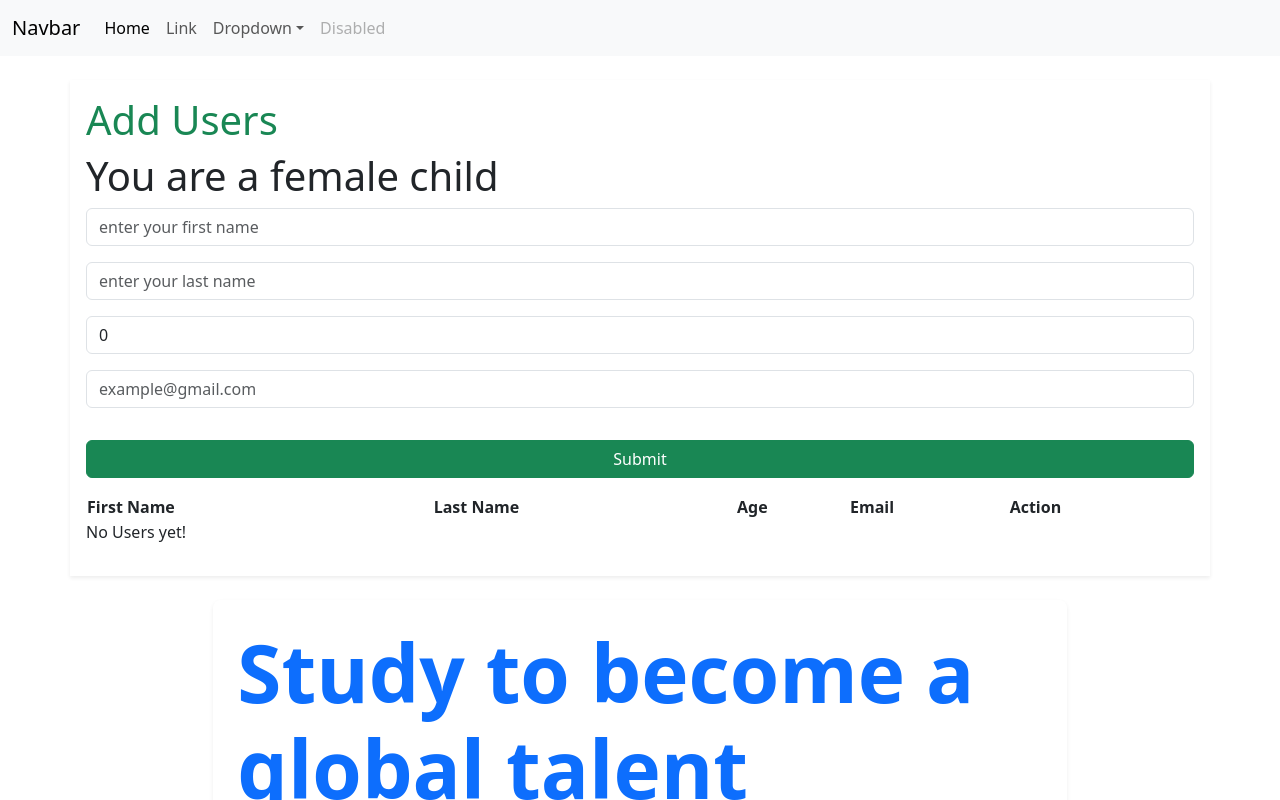
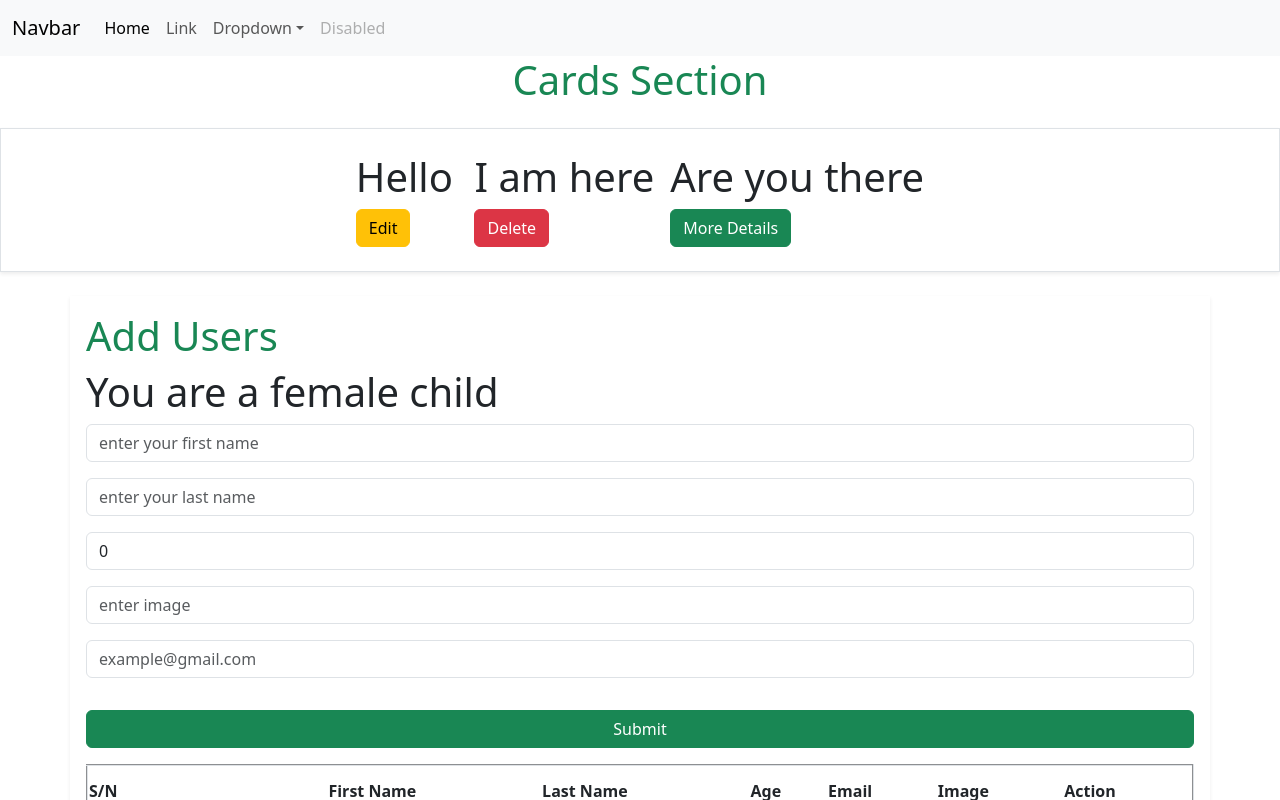
Before and after one commit to petertechy/jan_cohort_react, a React (Vite) app: page / in a window 1280 px wide. Shown: the top 800 px of the page. Built offline with nearby package versions, Linux system fonts and the light colour scheme.

Commit message:
props in react

```diff
--- a/src/App.jsx
+++ b/src/App.jsx
@@ -4,6 +4,8 @@ import Banner from "./components/Banner"
 import Footer from "./components/Footer"
 import Navbar from "./components/Navbar"
 import ProductPage from "./components/ProductPage"
+import ButtonComponent from "./components/ButtonComponent"
+import CardsComponent from "./components/CardsComponent"
 
 function nameOfFuction(){
   console.log("Hello Everybody")
@@ -40,9 +42,22 @@ const functionName = () => {
   //   // myAge += 1
   // }
 
+
+
   return (
     <>
+
     <Navbar/>
+    <CardsComponent title="Cards Section" style="text-center text-success"/>
+
+
+
+
+
+
+
+
+
     <ProductPage/>
     <Banner/>
 
--- /dev/null
+++ b/src/components/ButtonComponent.jsx
@@ -0,0 +1,17 @@
+import React from 'react'
+import Navbar from './Navbar'
+
+const ButtonComponent = ({title, color, test}) => {
+  // console.log(props.title)
+  //react fragment
+  //destruction
+  return (
+    <>
+    <button onClick={test} className={color}>{title}</button>
+
+    </>
+
+  )
+}
+
+export default ButtonComponent
--- /dev/null
+++ b/src/components/CardsComponent.jsx
@@ -0,0 +1,35 @@
+import React from 'react'
+import ButtonComponent from './ButtonComponent'
+
+const CardsComponent = (props) => {
+    const triggerAction = () =>{
+        alert("Working")
+      }
+  return (
+
+    <>
+    <h1 className={props.style}>{props.title}</h1>
+    <div className='d-flex border justify-content-center shadow-sm my-4 p-4 gap-3'>
+
+    <div>
+        <h1>Hello</h1>
+<ButtonComponent title="Edit" color= "btn btn-warning me-5" test= {triggerAction}/>
+
+    </div>
+
+    <div>
+    <h1>I am here</h1>
+    <ButtonComponent title="Delete" color="btn btn-danger me-5" test={triggerAction}/>
+    </div>
+
+<div>
+    <h1>Are you there</h1>
+
+    <ButtonComponent title="More Details" color="btn btn-success"/>
+</div>
+    </div>
+    </>
+  )
+}
+
+export default CardsComponent
--- a/src/components/ProductPage.jsx
+++ b/src/components/ProductPage.jsx
@@ -5,6 +5,7 @@ const ProductPage = () => {
   const [lastName, setlastName] = useState("");
   const [age, setage] = useState(0);
   const [email, setemail] = useState("");
+  const [imageProduct, setimageProduct] = useState("");
   const [allUsers, setallUsers] = useState([]);
   const [editUsers, seteditUser] = useState(null)
 
@@ -14,7 +15,7 @@ const ProductPage = () => {
   // }
 
   const handleSubmit = () => {
-    let newUser = { firstName, lastName, age, email };
+    let newUser = { firstName, lastName, age, email, imageProduct };
 
     if(editUsers !== null){
       let updatedUser = [...allUsers]
@@ -90,6 +91,13 @@ const ProductPage = () => {
       />
       <input
         className="mb-3 form-control"
+        type="text"
+        placeholder="enter image"
+        onChange={() => setimageProduct(event.target.value)}
+        value={imageProduct}
+      />
+      <input
+        className="mb-3 form-control"
         type="email"
         placeholder="example@gmail.com"
         onChange={() => setemail(event.target.value)}
@@ -108,12 +116,14 @@ const ProductPage = () => {
         </div>
       ))} */}
 
-      <table className="table table-stripped">
+      <table height={100} border={2} className="table table-stripped">
         <tr>
+        <th>S/N</th>
           <th>First Name</th>
           <th>Last Name</th>
           <th>Age</th>
           <th>Email</th>
+          <th>Image</th>
           <th>Action</th>
         </tr>
         {allUsers == 0 ?
@@ -121,10 +131,12 @@ const ProductPage = () => {
 
         allUsers.map((users, index) => (
           <tr key={index}>
+            <td>{index + 1}</td>
             <td>{users.firstName}</td>
             <td>{users.lastName}</td>
             <td>{users.age}</td>
             <td>{users.email}</td>
+            <td><img width={50} src={users.imageProduct} alt="" /></td>
             <button onClick={()=>editUser(index)} className="btn btn-warning me-3">Edit</button>
             <button onClick={()=>deleteUser(index)} className="btn btn-danger">
               Delete
```
